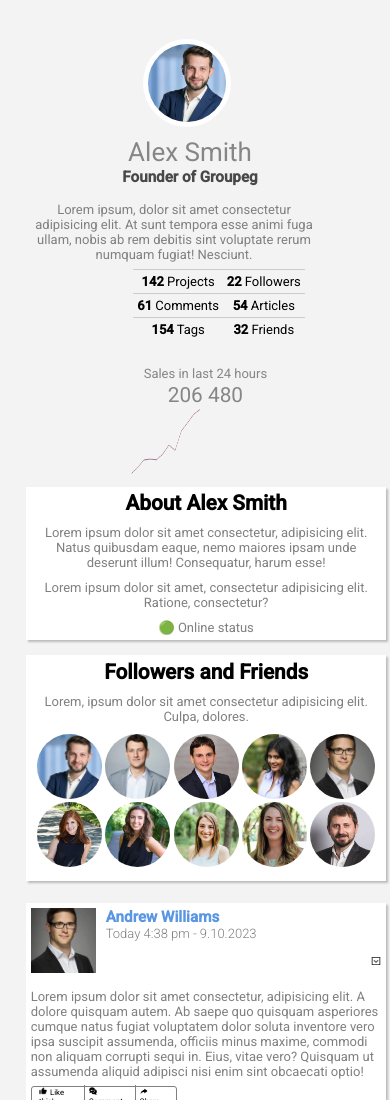
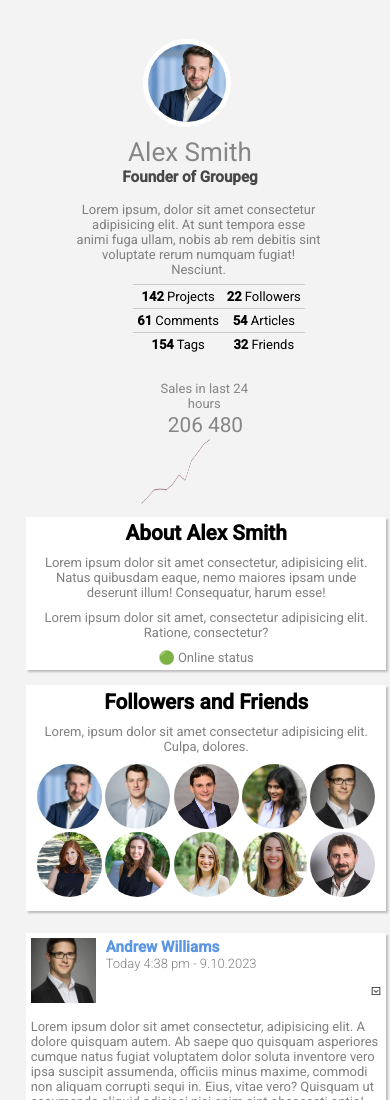
Before and after one commit to Abinash-Anand/phase-1-task, a plain HTML site: page index.html in a window 390 px wide. Shown: the top 1100 px of the page. Drawn offline with Linux system fonts and the light colour scheme; files whose address does not match are found by name.

Commit message:
Update style.css

```diff
--- a/style.css
+++ b/style.css
@@ -48,6 +48,7 @@ div{
     display: flex;
     /* flex-basis: 10rem; */
     flex-grow: 1;
+
     /* font-size: x-large; */
 }
 
@@ -644,6 +645,11 @@ textarea{
     width: 60vw;
     height: 15vw;
 }
+.container p{
+    padding-left: 15%;
+    /* margin: 10px; */
+
+}
 
 
 }
```
